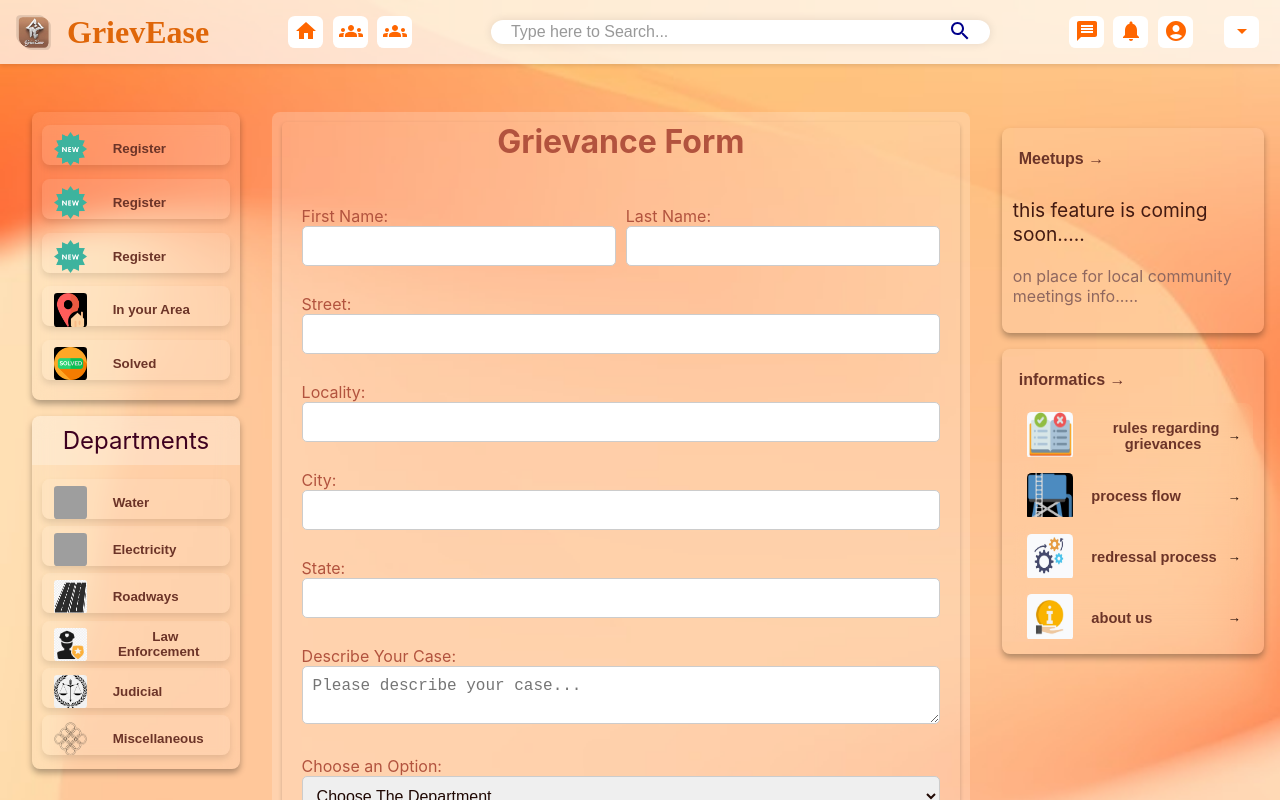
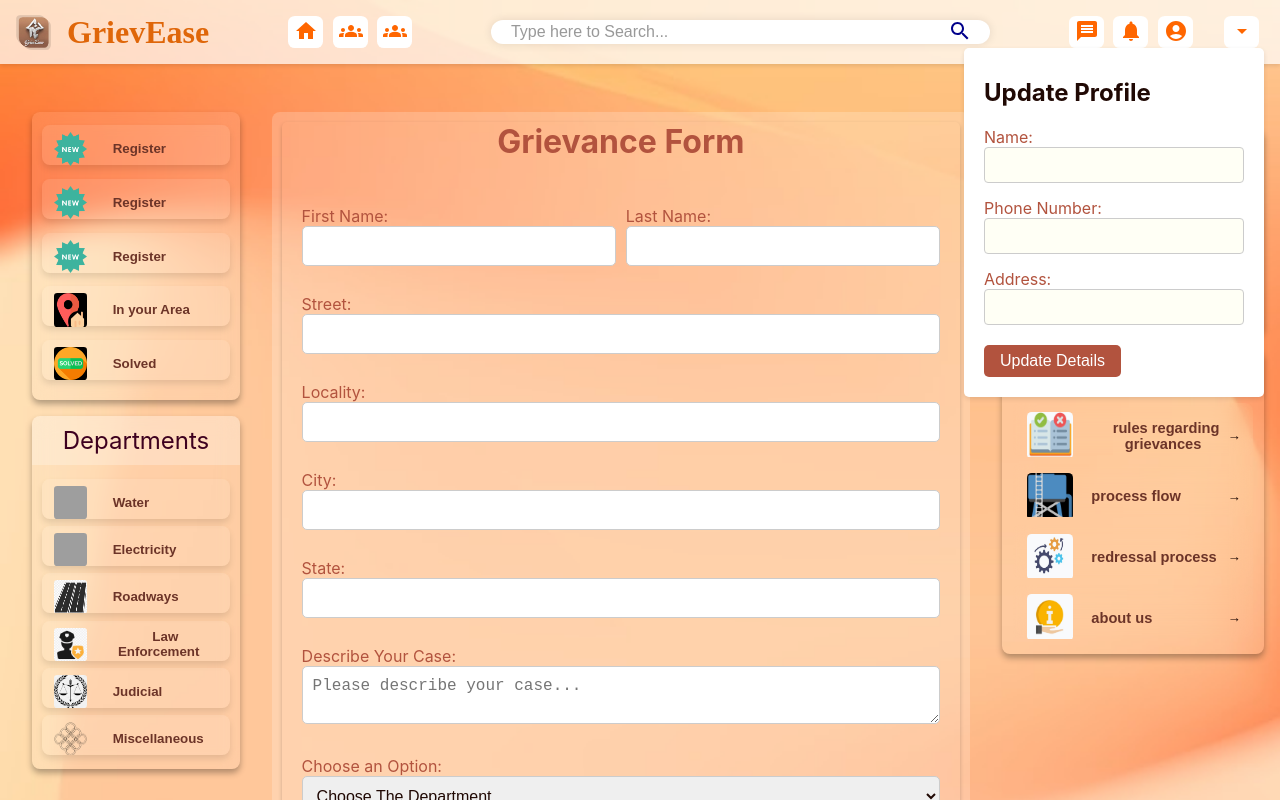
Before and after one commit to Aditya210703/GirevEase, a React (Create React App) app in the folder greavease/: page /home in a window 1280 px wide. Both pictures are taken after a click on the button 1241 px from the left and 32 px from the top of the page. Shown: the top 800 px of the page. Built offline with nearby package versions, Linux system fonts and the light colour scheme; grey boxes are pictures that could not be loaded.

Commit message:
added_profileupdate

```diff
--- a/greavease/src/HomePage/home/header.js
+++ b/greavease/src/HomePage/home/header.js
@@ -48,6 +48,14 @@
 //-----------------
 
 const Header = () => {
+  const [open, setOpen] = useState(false);
+
+  const handleButtonClick = () => {
+    setOpen((prevOpen) => !prevOpen);
+  }
+  const handleSubmit =() => {
+    console.log("form submitted!");
+  }
   const [userName, setUserName] = useState('');
 
   useEffect(() => {
@@ -90,7 +98,31 @@
         <button className={styles.iconButton}><NotificationsIcon /></button>
         <button className={styles.iconButton}><ProfileIcon /></button>
         <span className={styles.profileName}>{userName}</span>
-        <button className={styles.iconButton}><ArrowDropDownIcon /></button>
+        <div className={styles.profileCard}>
+        <button className={styles.iconButton} onClick={handleButtonClick}><ArrowDropDownIcon /></button>
+        { open &&
+        (<div className={styles.dropdown}>
+          <div className={styles.updateProfile}>
+           <h2>Update Profile</h2>
+         <form onSubmit={handleSubmit}>
+           <div className={styles.formGroup}>
+          <label htmlFor="name">Name:</label>
+          <input type="text" id="name" name="name" />
+          </div>
+           <div className={styles.formGroup}>
+           <label htmlFor="phoneNumber">Phone Number:</label>
+           <input type="text" id="phoneNumber" name="phoneNumber" />
+          </div>
+          <div className={styles.formGroup}>
+           <label htmlFor="address">Address:</label>
+           <input type="text" id="address" name="address" />
+         </div>
+        <button type="submit" className={styles.updateButton}>Update Details</button>
+    </form>
+          </div>
+        </div>
+        )}
+        </div>
       </div>
     </header>
   );
--- a/greavease/src/HomePage/home/header.module.css
+++ b/greavease/src/HomePage/home/header.module.css
@@ -82,3 +82,70 @@
       background-color: red;
       color: black;
   }
+
+  .profileCard {
+    position: relative;
+    display: inline-block;
+  }
+  .dropdown {
+    display: flex;
+    flex-direction: column;
+    align-items: center;
+    background-color: #fff;
+    box-shadow: 0 2px 5px rgba(0, 0, 0, 0.1);
+    position: absolute;
+    top: 100%;
+    right: 0;
+    z-index: 2;
+    width: 300px;
+    height: auto;
+    padding: 10px;
+    border-radius: 5px;
+  }
+
+  .updateProfile h2 {
+    margin-top: 10px;
+    color: #200904;
+  }
+
+  .updateProfile {
+    width: 100%;
+    padding: 10px;
+  }
+
+  .formGroup {
+    width: 100%;
+    border-radius: 5px;
+    margin-bottom: 15px;
+  }
+
+  .updateProfile label {
+    display: block;
+    margin-bottom: 0;
+    color: #B2533E;
+    font-size: 1rem;
+  }
+
+  .updateProfile input {
+    width: 100%;
+    padding: 8px;
+    box-sizing: border-box;
+    border: 1px solid #ccc;
+    border-radius: 4px;
+    background-color: rgb(255, 255, 245);
+  }
+
+  .updateButton {
+    background-color: #B2533E;
+    color: white;
+    padding: 5px 16px;
+    margin-top: 5px;
+    border: none;
+    border-radius: 5px;
+    font-size: 1rem;
+    cursor: pointer;
+    align-items: center;
+    width: auto;
+    height: 2em;
+    display: inline-block;
+  }
```
